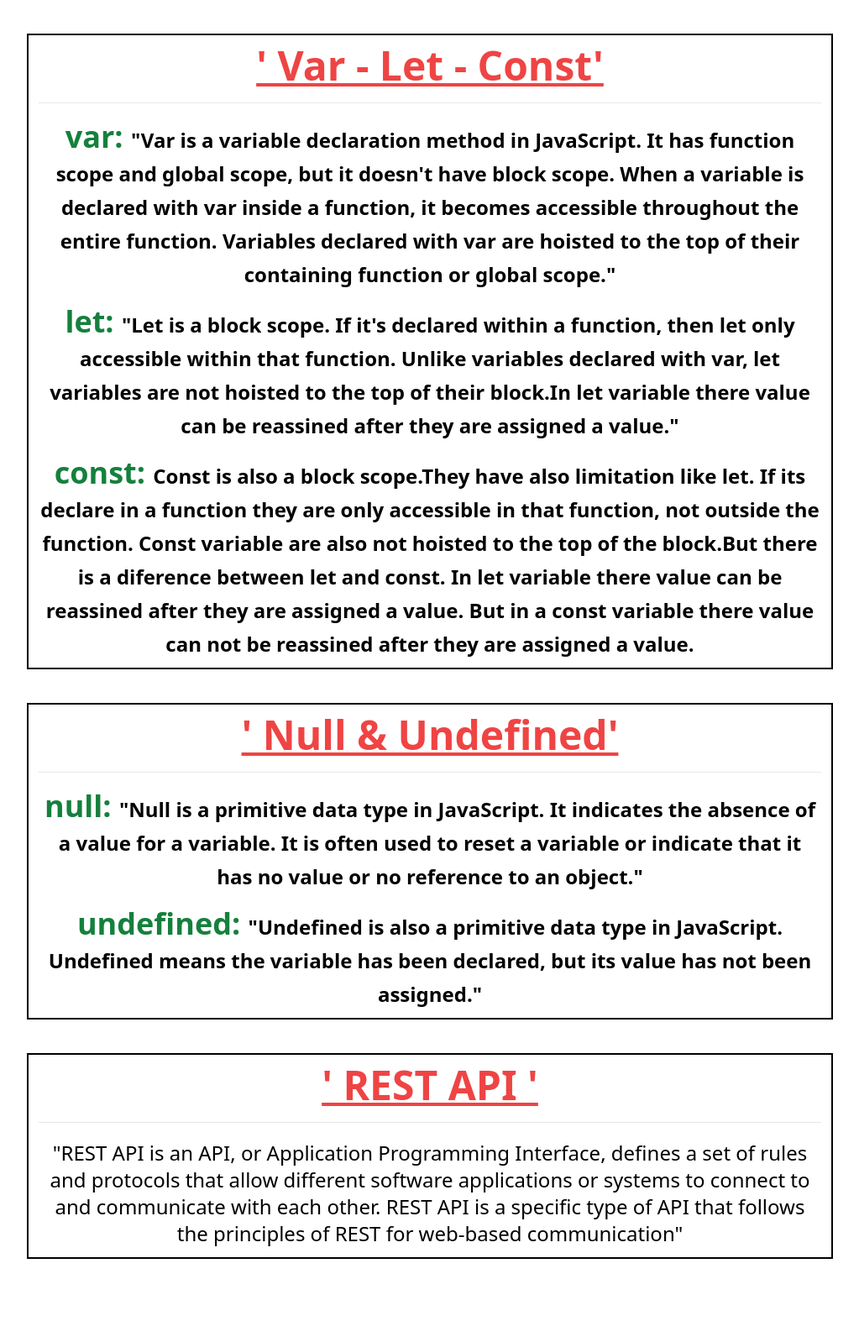
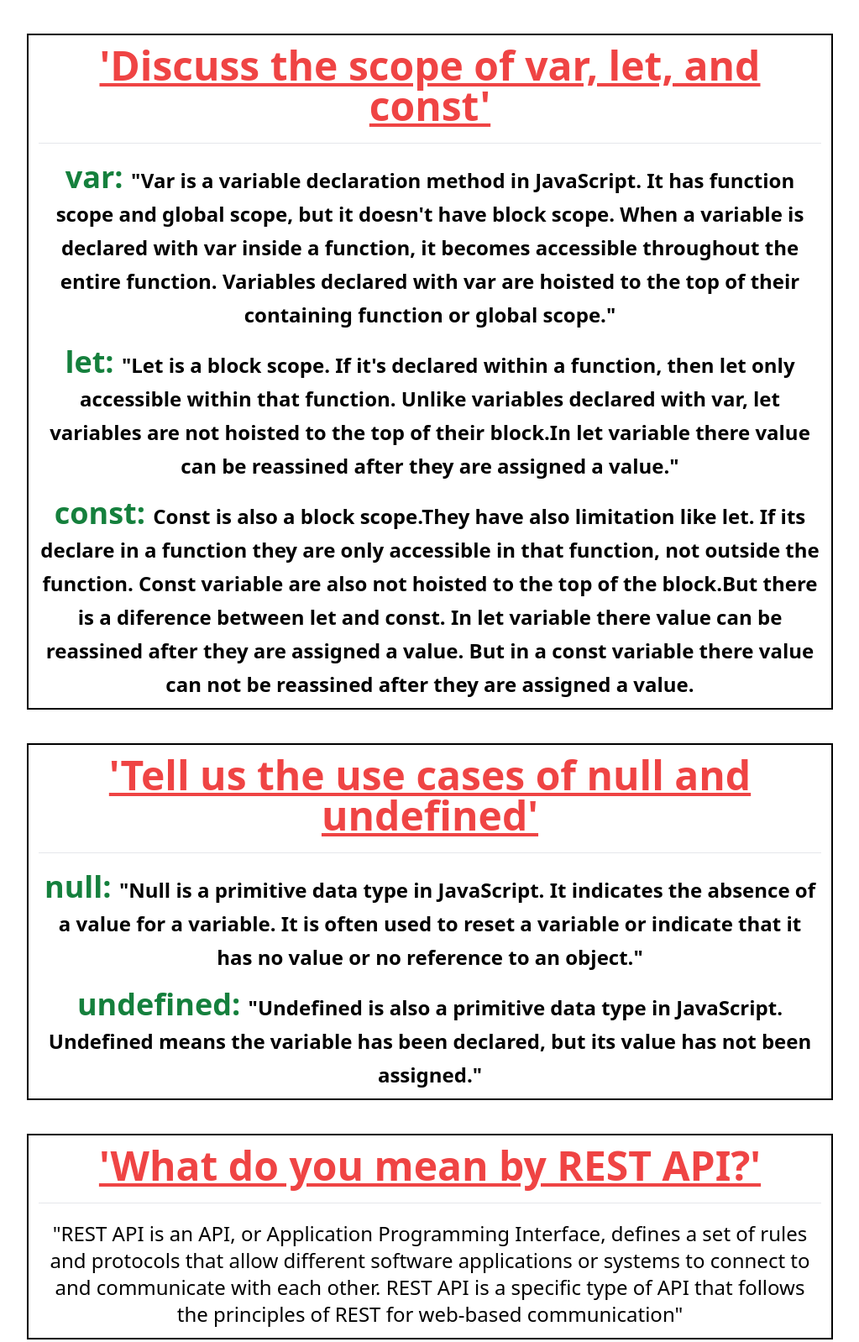
Before and after one commit to Saifulkhandaker/pheroTube, a plain HTML site: page blog.html in a window 1280 px wide. Shown: the whole page at 84% size, without its empty margins (128-1151 px from the left). Before the commit the page ends 1519 px from the top, so only its background shows below. Drawn offline with nearby package versions, Linux system fonts and the light colour scheme.

Commit message:
question added in blog html

```diff
--- a/blog.html
+++ b/blog.html
@@ -10,7 +10,7 @@
 <body>
     <!-- var, let , const section -->
     <section class="w-3/4 mx-auto mt-10 text-center border-2 border-solid border-black px-3 py-3">
-        <h1 class="text-5xl text-red-500 font-semibold underline">' Var - Let - Const'</h1>
+        <h1 class="text-5xl text-red-500 font-semibold underline">'Discuss the scope of var, let, and const'</h1>
         <hr class="mt-5">
         <h4 class="text-4xl mt-5 font font-semibold text-green-700">var: <span class="text-2xl text-black">"Var is a variable declaration method in JavaScript. It has function scope and global scope, but it doesn't have block scope. When a variable is declared with var inside a function, it becomes accessible throughout the entire function. Variables declared with var are hoisted to the top of their containing function or global scope."</span></h4>
         <h4 class="text-4xl mt-5 font font-semibold text-green-700">let: <span class="text-2xl text-black">"Let is a block scope. If it's declared within a function, then let only accessible within that function. Unlike variables declared with var, let variables are not hoisted to the top of their block.In let variable there value can be reassined after they are assigned a value."</span></h4>
@@ -19,7 +19,7 @@
 
     <!-- null and undefined section -->
     <section class="w-3/4 mx-auto mt-10 text-center border-2 border-solid border-black px-3 py-3" >
-        <h1 class="text-5xl text-red-500 font-semibold underline">' Null & Undefined'</h1>
+        <h1 class="text-5xl text-red-500 font-semibold underline">'Tell us the use cases of null and undefined'</h1>
         <hr class="mt-5">
         <h4 class="text-4xl mt-5 font font-semibold text-green-700 ">null: <span class="text-2xl text-black">"Null is a primitive data type in JavaScript. It indicates the absence of a value for a variable. It is often used to reset a variable or indicate that it has no value or no reference to an object."</span></h4>
         <h4 class="text-4xl mt-5 font font-semibold text-green-700 ">undefined: <span class="text-2xl text-black">"Undefined is also a primitive data type in JavaScript. Undefined means the variable has been declared, but its value has not been assigned."</span></h4>
@@ -27,7 +27,7 @@
 
     <!-- rest api -->
     <section class="w-3/4 mx-auto mt-10 mb-5 text-center border-2 border-solid border-black px-3 py-3">
-        <h1 class="text-5xl text-red-500 font-semibold underline">' REST API '</h1>
+        <h1 class="text-5xl text-red-500 font-semibold underline">'What do you mean by REST API?'</h1>
         <hr class="mt-5">
         <h4 class="text-2xl mt-5 text-black">"REST API is an API, or Application Programming Interface, defines a set of rules and protocols that allow different software applications or systems to connect to and communicate with each other. REST API is a specific type of API that follows the principles of REST for web-based communication"</h4>
     </section>
```
